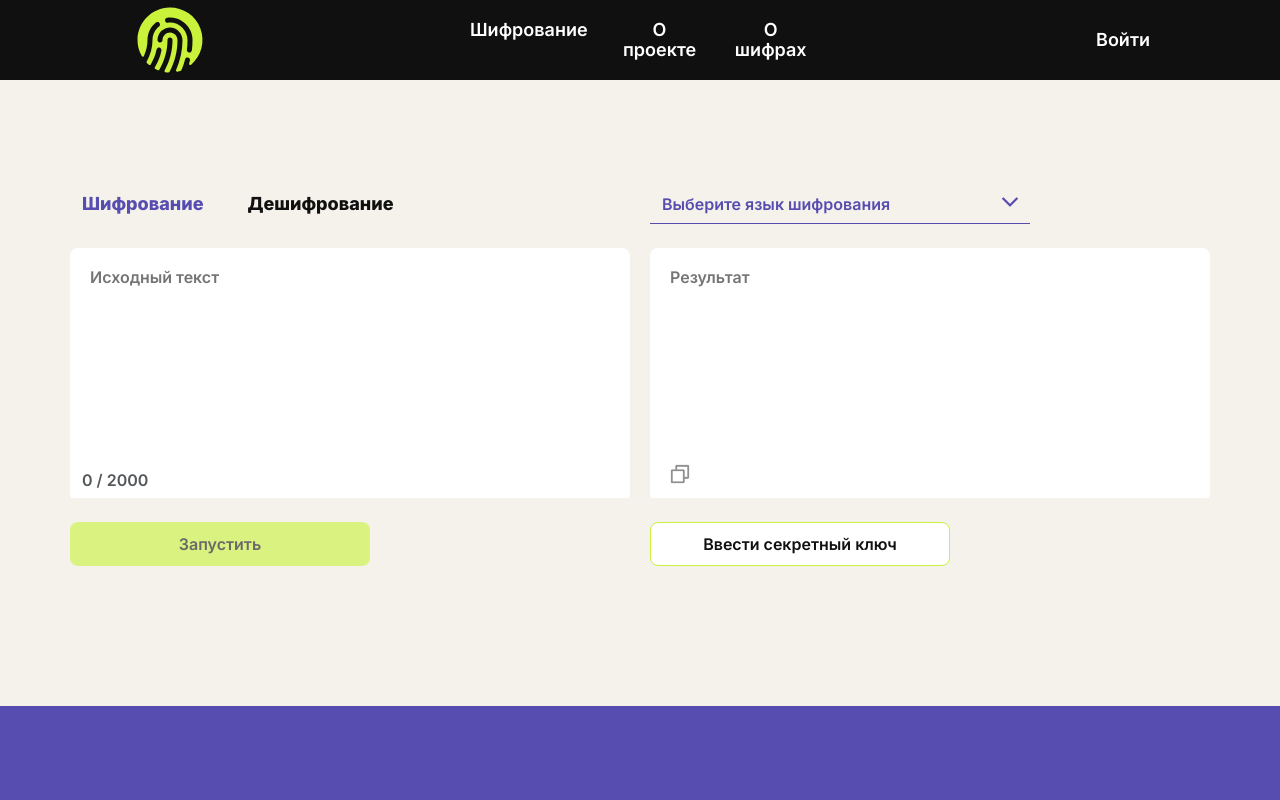
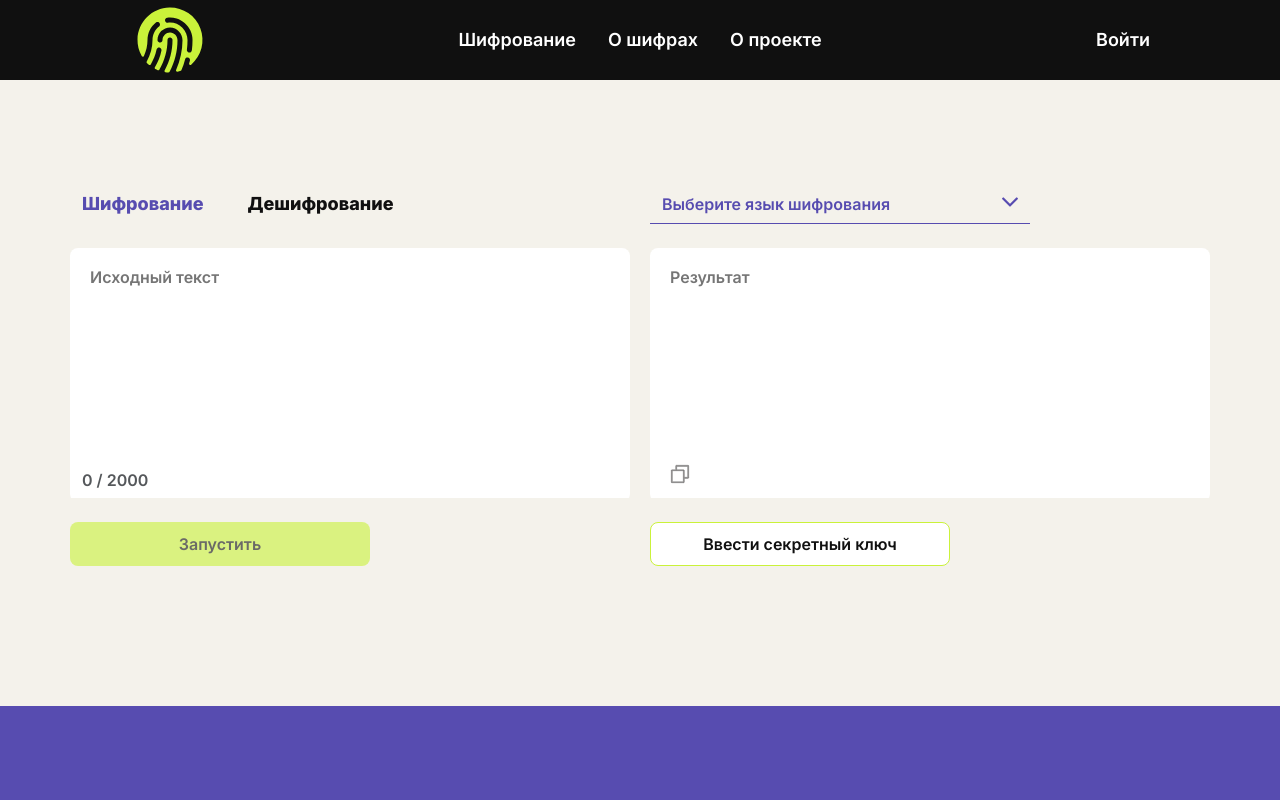
Before and after one commit to encryption-machine/Front, a React (Create React App) app: page / in a window 1280 px wide. Shown: the top 800 px of the page. Built offline with nearby package versions, Linux system fonts and the light colour scheme.

Commit message:
fix: header styles

```diff
--- a/src/components/Header/Header.jsx
+++ b/src/components/Header/Header.jsx
@@ -24,18 +24,18 @@ export const Header = () => {
             </li>
             <li>
               <a
-                href="#aboutProject"
-                onClick={() => scrollToSection('aboutProject')}
+                href="#aboutCiphers"
+                onClick={() => scrollToSection('aboutCiphers')}
               >
-                О проекте
+                О&nbsp;шифрах
               </a>
             </li>
             <li>
               <a
-                href="#aboutCiphers"
-                onClick={() => scrollToSection('aboutCiphers')}
+                href="#aboutProject"
+                onClick={() => scrollToSection('aboutProject')}
               >
-                О шифрах
+                О&nbsp;проекте
               </a>
             </li>
           </ul>
```
Also changed, not shown: 1 other file (tests, documents, lock files or other folders).
